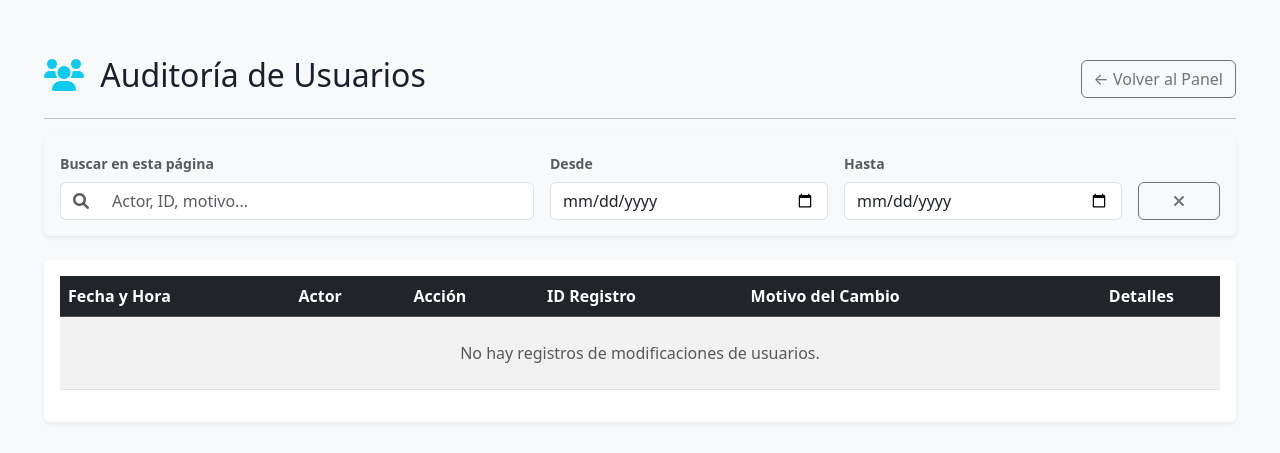
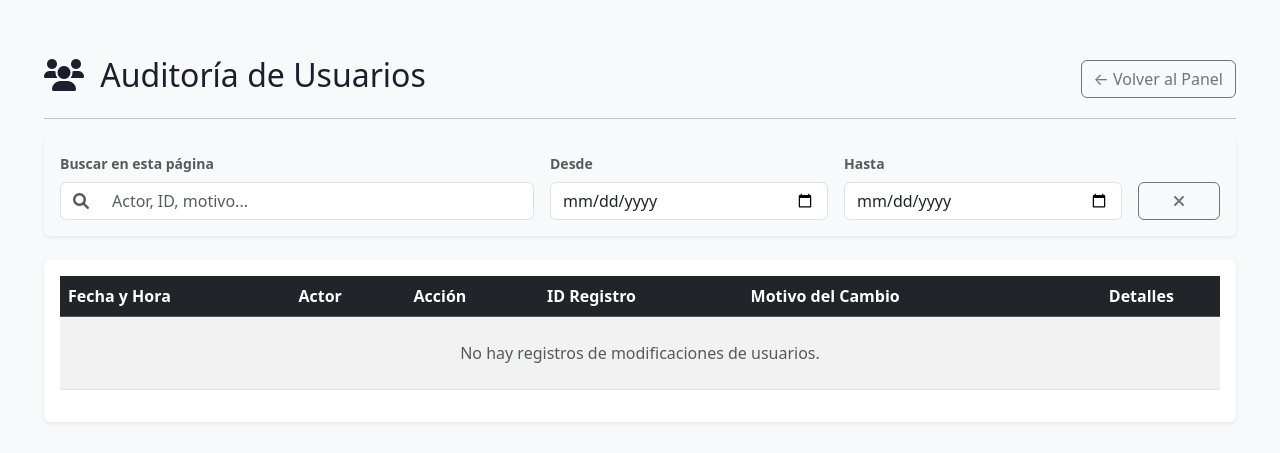
Before and after one commit to mArteagaRamos/ControlHorario, a Django app: page /audit/usuarios/ in a window 1280 px wide. Shown: the part 56-509 px from the top of the page. Run offline with Django 4.2, Linux system fonts and the light colour scheme; data that the repository does not hold is empty; some libraries are stand-ins or nearby versions.

Commit message:
Update audit_users.html

```diff
--- a/templates/audit/audit_users.html
+++ b/templates/audit/audit_users.html
@@ -10,7 +10,7 @@
 {% block content %}
 <div class="container-fluid mt-4">
     <div class="d-flex justify-content-between align-items-center mb-3">
-        <h2 style="color: #1a1f2e;"><i class="fas fa-users text-info pe-2"></i> Auditoría de Usuarios</h2>
+        <h2 style="color: #1a1f2e;"><i class="fas fa-users pe-2" style="color: #1a1f2e;"></i> Auditoría de Usuarios</h2>
         <a href="{% url 'audit_dashboard' %}" class="btn btn-outline-secondary">&larr; Volver al Panel</a>
     </div>
     <hr>
```
